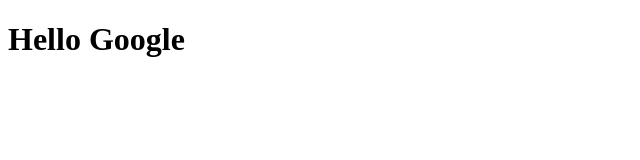
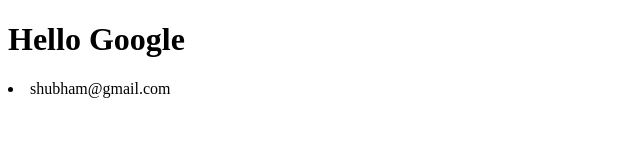
Before and after one commit to Viren-hub/Formnetlify, a plain HTML site: page index.html in a window 1280 px wide. Shown: the whole page, without its empty margins (0-640 px from the left). Drawn offline with Linux system fonts and the light colour scheme.

Commit message:
JSON Data add in it

```diff
--- a/index.html
+++ b/index.html
@@ -8,5 +8,31 @@
 </head>
 <body>
     <h1>Hello Google</h1>
+    <li id="demo"></li>
+    <script>
+        var demo=[{
+            'batch':'PPC01',
+            'name':"Dnyaneshwar",
+            'Mo':'8888031552',
+            'Email':'dnyanesh121@gmail.com'
+        },
+        {
+            'batch':'PPC01',
+            'name':"Shubham",
+            'Mo':'8998561215',
+            'Email':'shubham@gmail.com'
+        },
+        {
+            'batch':'PPC01',
+            'name':"virendra",
+            'Mo':'8623018610',
+            'Email':'virendragayakwad11@gmail.com'
+        }]
+
+        demo.forEach(function(element) {
+            console.log(demo[element]);
+            document.getElementById('demo').innerHTML = demo[1].Email;
+        });
+    </script>
 </body>
 </html>
```
